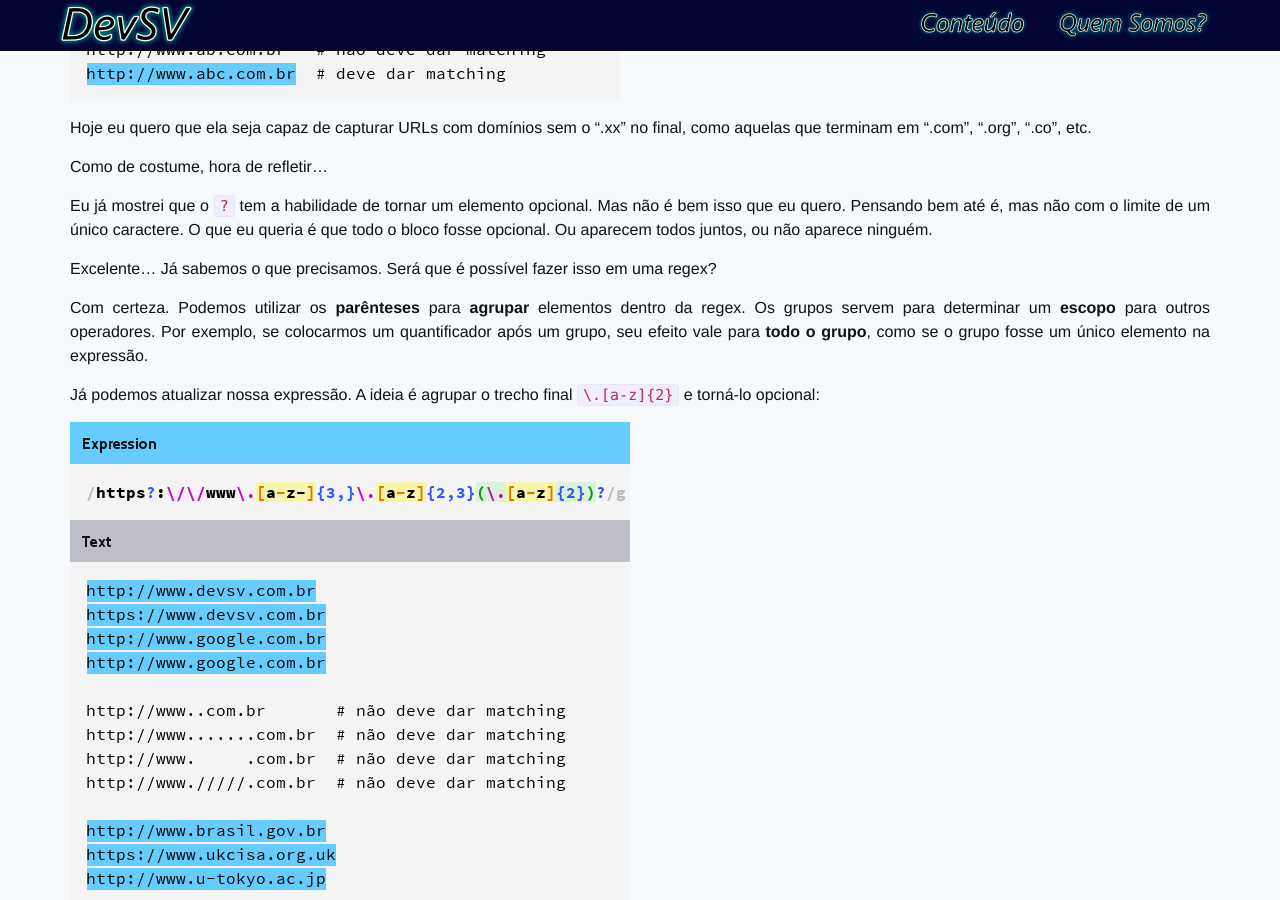
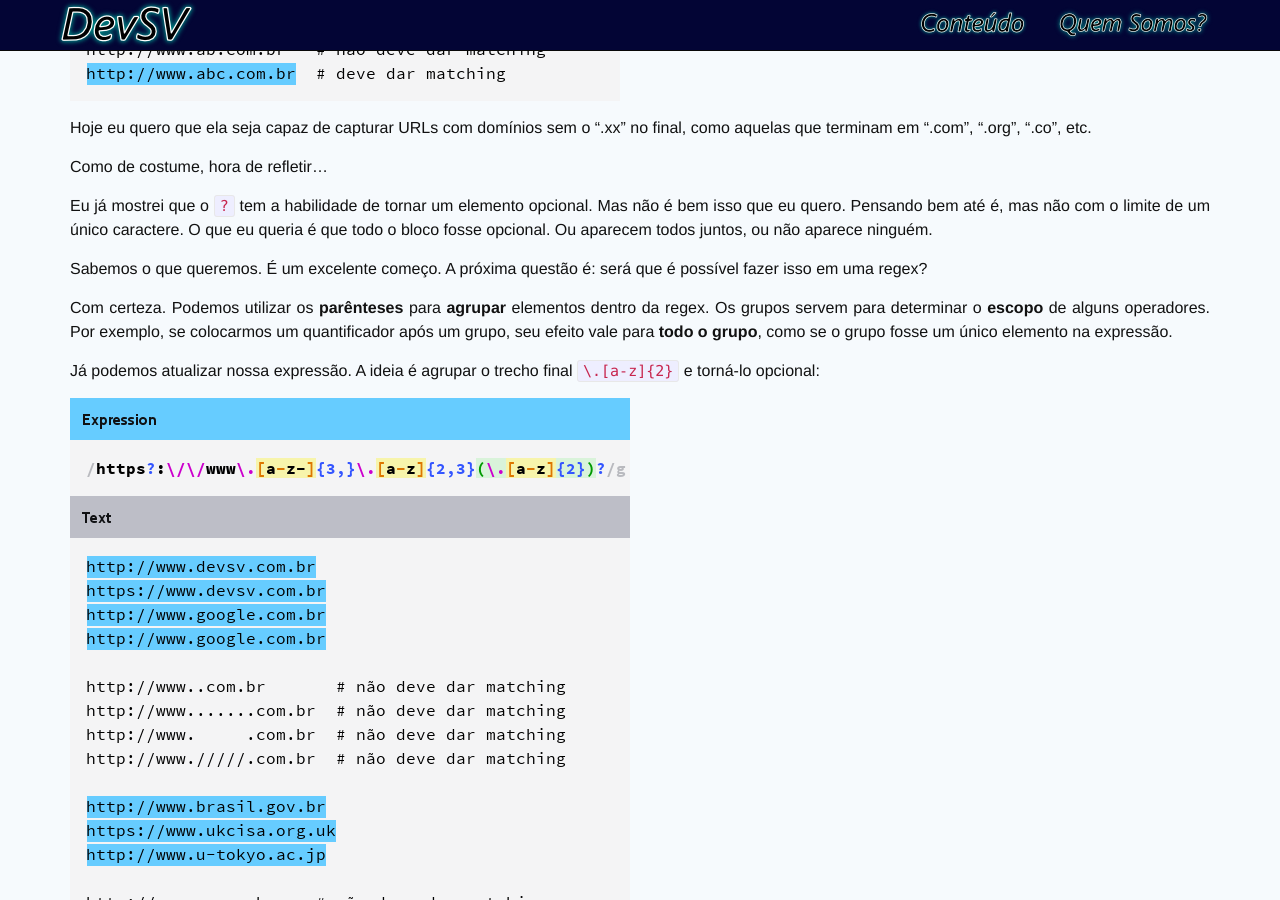
Before and after one commit to devsvbr/devsvbr.github.io, a Jekyll site: the page built from _posts/2017-04-08-falando-sobre-expressoes-regulares-ela-e-gulosa-estupida.md, in a window 1280 px wide and 900 px high, scrolled down 814 px. Built offline with Jekyll 4.4.1, drawn with Linux system fonts in a browser that asks for light colours; some of the changed text lies outside the part shown.

Commit message:
revisao post #8 sobre ER

```diff
--- a/_posts/2017-04-08-falando-sobre-expressoes-regulares-ela-e-gulosa-estupida.md
+++ b/_posts/2017-04-08-falando-sobre-expressoes-regulares-ela-e-gulosa-estupida.md
@@ -18,9 +18,9 @@ Como de costume, hora de refletir...
 
 Eu já mostrei que o `?` tem a habilidade de tornar um elemento opcional. Mas não é bem isso que eu quero. Pensando bem até é, mas não com o limite de um único caractere. O que eu queria é que todo o bloco fosse opcional. Ou aparecem todos juntos, ou não aparece ninguém.
 
-Excelente... Já sabemos o que precisamos. Será que é possível fazer isso em uma regex?
+Sabemos o que queremos. É um excelente começo. A próxima questão é: será que é possível fazer isso em uma regex?
 
-Com certeza. Podemos utilizar os **parênteses** para **agrupar** elementos dentro da regex. Os grupos servem para determinar um **escopo** para outros operadores. Por exemplo, se colocarmos um quantificador após um grupo, seu efeito vale para **todo o grupo**, como se o grupo fosse um único elemento na expressão.
+Com certeza. Podemos utilizar os **parênteses** para **agrupar** elementos dentro da regex. Os grupos servem para determinar o **escopo** de alguns operadores. Por exemplo, se colocarmos um quantificador após um grupo, seu efeito vale para **todo o grupo**, como se o grupo fosse um único elemento na expressão.
 
 Já podemos atualizar nossa expressão. A ideia é agrupar o trecho final `\.[a-z]{2}` e torná-lo opcional:
 
```
Also changed, not shown: other parts of _posts/2017-04-08-falando-sobre-expressoes-regulares-ela-e-gulosa-estupida.md (+2 -2 lines).
